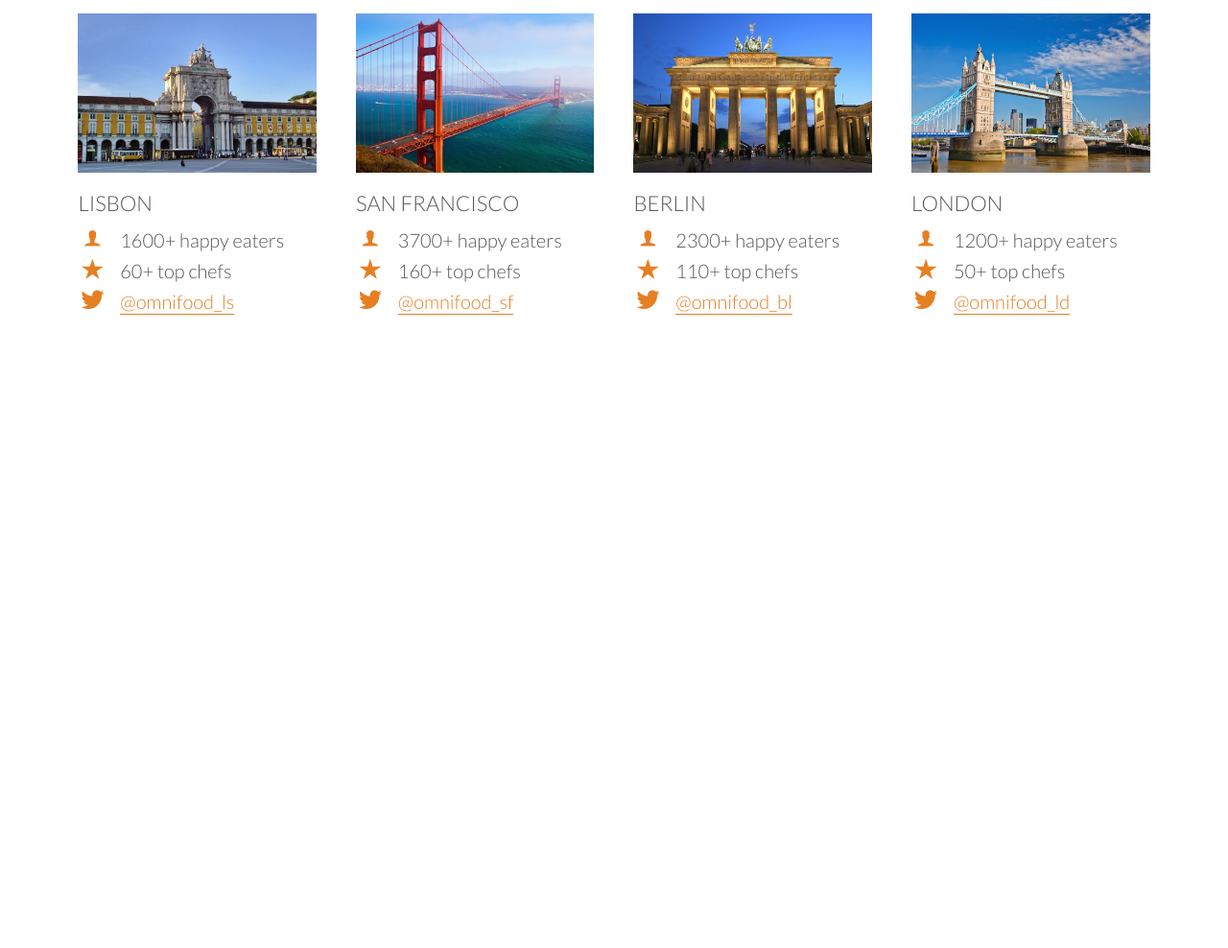
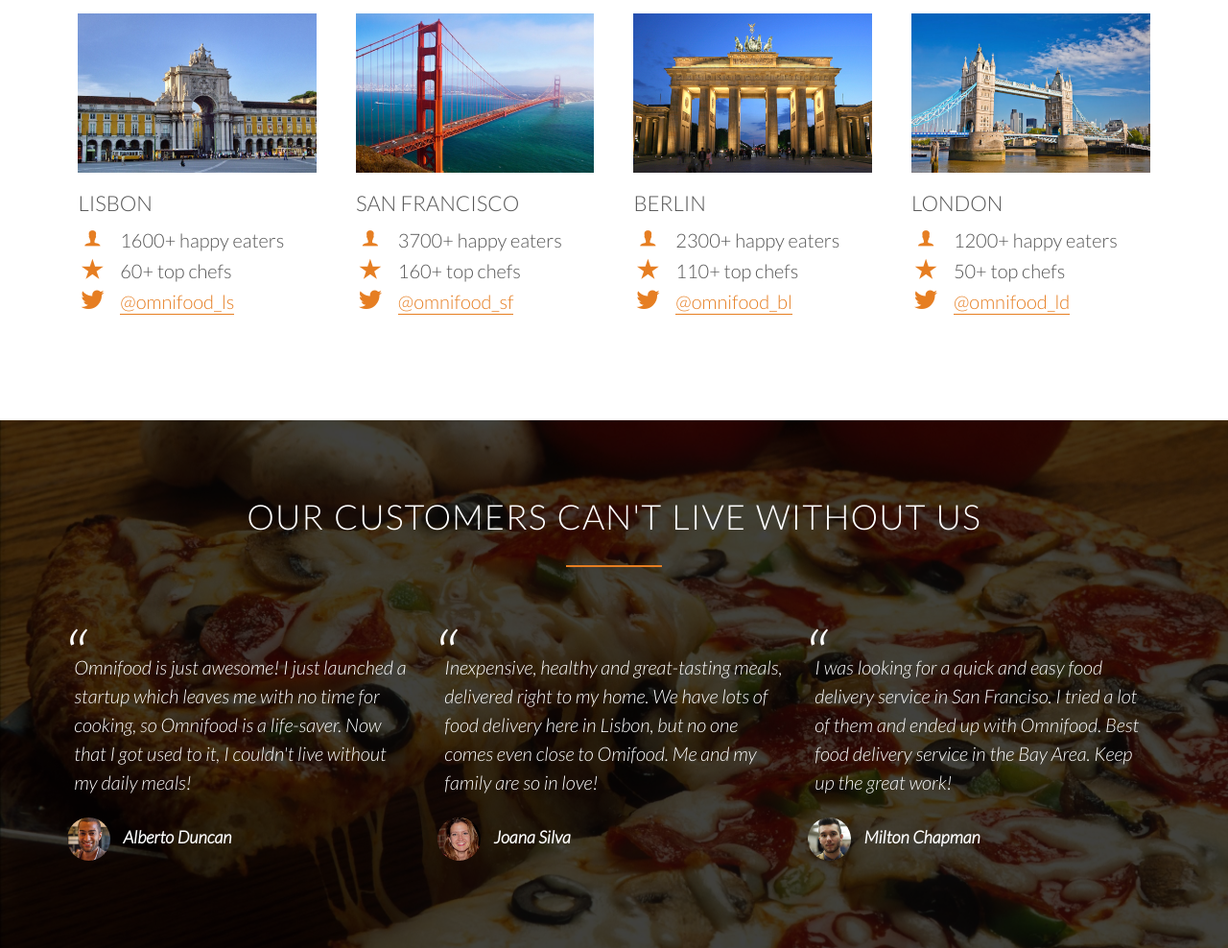
Before and after one commit to devtobi/HTML5_CSS3_JonasSchmedtmann, a plain HTML site: page TheKillerWebsiteProject/index.html in a window 1280 px wide. Shown: the part 2939-3927 px from the top of the page at 96% size. Before the commit the page ends 3377 px from the top, so only its background shows below. Drawn offline with Linux system fonts and the light colour scheme; files whose address does not match are found by name.

Commit message:
Finished customer testimonials
Finished customer testimonials so uploading the files

Signed-off-by: devtobi <28538704+devtobi@users.noreply.github.com>

```diff
--- a/TheKillerWebsiteProject/index.html
+++ b/TheKillerWebsiteProject/index.html
@@ -226,6 +226,44 @@
             </div>
         </div>
     </section>
+    <section class="section-testimonials">
+        <div class="row">
+            <h2>Our customers can't live without us</h2>
+        </div>
+        <div class="row">
+            <div class="col span-1-of-3">
+                <blockquote>
+                    Omnifood is just awesome! I just launched a startup which leaves me with no time for
+                    cooking, so Omnifood is a life-saver. Now that I got used to it, I couldn't live without my daily
+                    meals!
+                </blockquote>
+                <cite>
+                    <img src="resources/img/customer-1.jpg" alt="Alberto Duncan">
+                    Alberto Duncan
+                </cite>
+            </div>
+            <div class="col span-1-of-3">
+                <blockquote>
+                    Inexpensive, healthy and great-tasting meals, delivered right to my home. We have lots of food
+                    delivery here in Lisbon, but no one comes even close to Omifood. Me and my family are so in love!
+                </blockquote>
+                <cite>
+                    <img src="resources/img/customer-2.jpg" alt="Joana Silva">
+                    Joana Silva
+                </cite>
+            </div>
+            <div class="col span-1-of-3">
+                <blockquote>
+                    I was looking for a quick and easy food delivery service in San Franciso. I tried a lot of them and
+                    ended up with Omnifood. Best food delivery service in the Bay Area. Keep up the great work!
+                </blockquote>
+                <cite>
+                    <img src="resources/img/customer-3.jpg" alt="Milton Chapman">
+                    Milton Chapman
+                </cite>
+            </div>
+        </div>
+    </section>
 </body>
 
 </html>
--- a/TheKillerWebsiteProject/resources/css/style.css
+++ b/TheKillerWebsiteProject/resources/css/style.css
@@ -173,6 +173,7 @@ a:hover, a:hover {
 
 header {
     background-image: linear-gradient(#000000be, #000000be), url(img/hero.jpg);
+    background-attachment: fixed;
     background-size: cover;
     background-position: center;
     height: 100vh;
@@ -350,3 +351,47 @@ header {
 .city-feature {
     margin-bottom: 5px;
 }
+
+/* ----------------------------------- */
+/* TESTIMONIALS SECTION */
+/* ----------------------------------- */
+
+.section-testimonials {
+    background: linear-gradient(#000000be, #000000be), url(img/back-customers.jpg);
+    background-size: cover;
+    background-position: center;
+    color: #fff;
+    background-attachment: fixed;
+}
+
+blockquote {
+    line-height: 150%;
+    padding: 2%;
+    font-style: italic;
+    position: relative;
+    margin-top: 40px;
+}
+
+blockquote::before {
+    content: "\201C";
+    font-size: 400%;
+    display: block;
+    position: absolute;
+    top: -3px;
+    left: -5px;
+}
+
+cite {
+    font-size: 90%;
+    margin-top: 15px;
+    display: block;
+    font-weight: bold;
+}
+
+cite img {
+    border-radius: 50%;
+    height: 45px;
+    width: 45px;
+    margin-right: 10px;
+    vertical-align: middle;
+}
```
Also changed, not shown: TheKillerWebsiteProject/resources/css/img/back-customers.jpg (renamed from TheKillerWebsiteProject/resources/img/back-customers.jpg).
